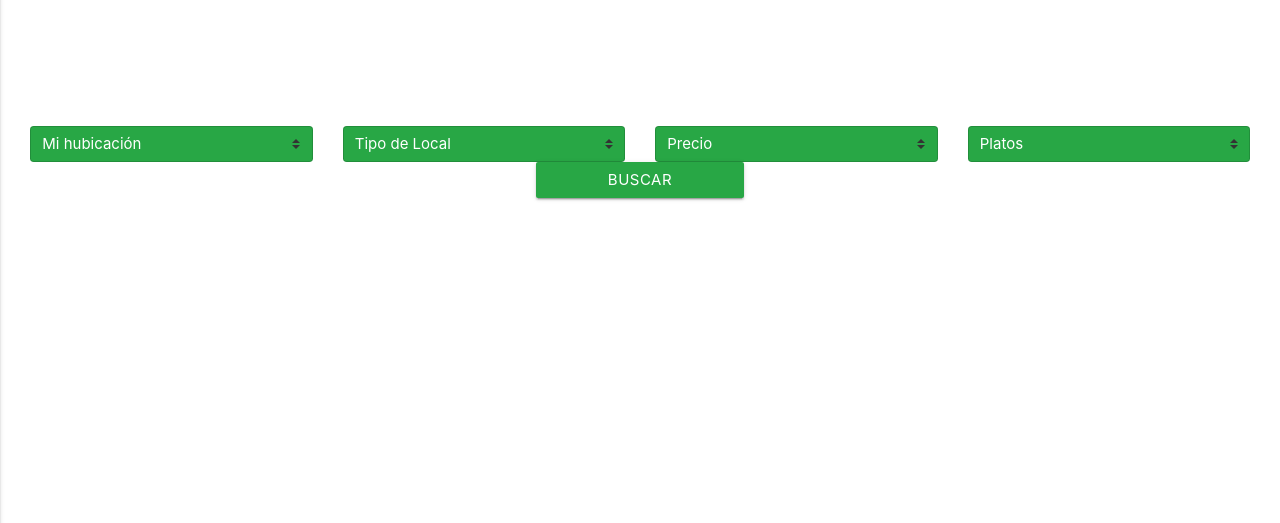
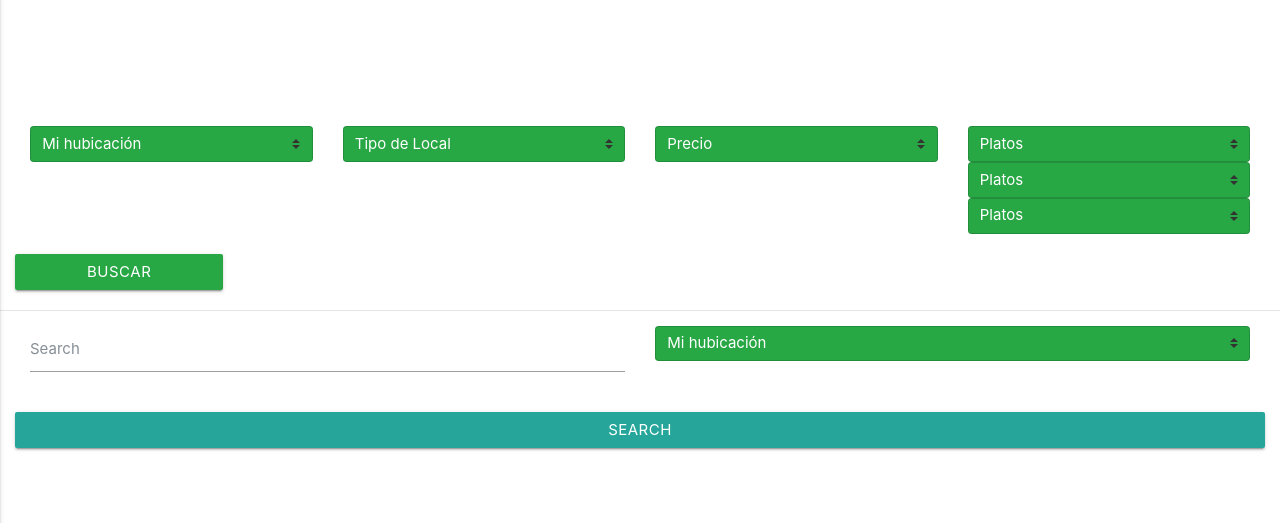
Before and after one commit to TheNewRol/BuscadorMenu, a plain HTML site: page index.html in a window 1280 px wide. Shown: the part 277-800 px from the top of the page. Drawn offline with nearby package versions, Linux system fonts and the light colour scheme.

Commit message:
index0509
index0509

```diff
--- a/css/index.css
+++ b/css/index.css
@@ -1,14 +1,26 @@
 div.container-fluid {
-    height=50%
+    height=50%;
 }
+
+div.camp2 {
+    right=50px;
+}
+
 h1 {
     text-align: center;
     width: 100%;
     margin:  15% 15%;
+}
+#mysearch{
+    height:30px;
+
 }
 
 @media (min-width: 992px) {
     h1 {
         margin:  10% 10%;
     }
+
 }
+
+<input type="camp2" value='camp2' style='right: 30px; width=25px; height:25px'>
--- a/index.html
+++ b/index.html
@@ -8,12 +8,17 @@
 
     <link href="https://fonts.googleapis.com/icon?family=Material+Icons" rel="stylesheet">
 
+
+
     <!-- Bootstrap CSS -->
     <link rel="stylesheet" href="https://maxcdn.bootstrapcdn.com/bootstrap/4.0.0-beta/css/bootstrap.min.css" integrity="sha384-/Y6pD6FV/Vv2HJnA6t+vslU6fwYXjCFtcEpHbNJ0lyAFsXTsjBbfaDjzALeQsN6M" crossorigin="anonymous">
 
 
-    <!--Import materialize.css-->
+    <!--Import materialize.css--->
+
     <link rel="stylesheet" href="https://cdnjs.cloudflare.com/ajax/libs/materialize/0.100.2/css/materialize.min.css">
+
+
     <link rel="stylesheet" href="css/index.css">
 </head>
 
@@ -27,11 +32,16 @@
                 <ul id="nav-mobile" class="right hide-on-med-and-down">
                     <li><a href="sass.html">Inicio</a></li>
                     <li><a href="badges.html">Acceso Restaurante</a></li>
+                     <li><a href="badges.html">Registrate</a></li>
                 </ul>
                 <ul class="side-nav" id="mobile-demo">
                     <li><a href="sass.html">Inicio</a></li>
                     <li><a href="badges.html">Acceso Restaurante</a></li>
+                     <li><a href="badges.html">Registrate</a></li>
                 </ul>
+
+
+
             </div>
         </nav>
     </header>
@@ -39,11 +49,12 @@
         <div class="row">
             <h1>Menu Diario</h1>
         </div>
-        <div class="row justify-content-center">
+        <div class="row">
+
 
             <div class="col-sm-3">
-                <select class="col-sm-2 custom-select bg-success text-white" title="Ubicación" data-style="btn-primary">
-                        <option value="Mi_Ubicacion" selected>Mi hubicación</option>
+                <select class="col-sm-2 custom-select bg-success text-white" name="ubicacion" data-style="btn-primary">
+                        <option value="ninguno" selected>Mi hubicación</option>
                         <option value="Sants">Sants</option>
                         <option value="Gracia">Gracia</option>
                         <option value="Eixample">Eixample</option>
@@ -51,8 +62,8 @@
             </div>
 
             <div class="col-sm-3">
-                <select class="col-sm-2 custom-select bg-success text-white" title="Ubicación" data-style="btn-primary">
-                        <option value="Mi_Ubicacion" selected>Tipo de Local</option>
+                <select class="col-sm-2 custom-select bg-success text-white" name="tipo" data-style="btn-primary">
+                        <option value="ninguno" selected>Tipo de Local</option>
                         <option value="Bar_de_Copas">Bar de Copas</option>
                         <option value="Bar_de_Tapas">Bar de Tapas</option>
                         <option value="Restaurante">Restaurante</option>
@@ -61,22 +72,44 @@
                     </select>
             </div>
 
+
             <div class="col-sm-3">
-                <select class="col-sm-2 custom-select bg-success text-white" title="Ubicación" data-style="btn-primary">
-                        <option value="Mi_Ubicacion" selected>Precio</option>
+                <select name="precio" class="col-sm-2 custom-select bg-success text-white" data-style="btn-primary">
+                        <option value="ninguno" selected>Precio</option>
                         <option value="Economico">Economico</option>
                         <option value="Razonable">Razonable</option>
                         <option value="Caro">Caro</option>
                     </select>
             </div>
 
-             <div class="col-sm-3">
-                <select class="col-sm-2 custom-select bg-success text-white" title="Ubicación" data-style="btn-primary">
-                        <option value="Mi_Ubicacion" selected>Platos</option>
-                        <option value="Economico">Pasta</option>
-                        <option value="Razonable">Pizza</option>
-                        <option value="Caro">Paella</option>
+            <div class="col-sm-3">
+
+                <div class="row">
+
+                    <select class="col-12 custom-select bg-success text-white" name="platos1" data-style="btn-primary">
+                        <option value="ninguno" selected>Platos</option>
+                        <option value="pasta">Pasta</option>
+                        <option value="pizza">Pizza</option>
+                        <option value="paella">Paella</option>
                     </select>
+
+
+                    <select class="col-12 custom-select bg-success text-white" name="platos2" data-style="btn-primary">
+                        <option value="ninguno" selected>Platos</option>
+                        <option value="pasta">Pasta</option>
+                        <option value="pizza">Pizza</option>
+                        <option value="paella">Paella</option>
+                    </select>
+
+                    <select class="col-12 custom-select bg-success text-white" name="platos3" data-style="btn-primary">
+                        <option value="ninguno" selected>Platos</option>
+                        <option value="pasta">Pasta</option>
+                        <option value="pizza">Pizza</option>
+                        <option value="paella">Paella</option>
+                    </select>
+
+                </div>
+
             </div>
 
             <input class="col-sm-2 btn bg-success text-white" type="submit" value="buscar">
@@ -84,11 +117,41 @@
         </div>
     </div>
 
+    <hr>
+
+    <div class="container-fluid">
+        <div class="row">
+
+            <div class="col-sm-6">
+
+                <div class="form-group">
+                        <input class="form-control mr-sm-2" type="text" placeholder="Search">
+
+                </div>
+
+            </div>
+
+
+
+            <div class="col-sm-6">
+                <select class="col-sm-2 custom-select bg-success text-white" name="ubicacion" data-style="btn-primary">
+                        <option value="ninguno" selected>Mi hubicación</option>
+                        <option value="Sants">Sants</option>
+                        <option value="Gracia">Gracia</option>
+                        <option value="Eixample">Eixample</option>
+                    </select>
+            </div>
+
+        </div>
+        <button class="col-sm-12 btn btn-outline-success my-2 my-sm-0" type="submit">Search</button>
+
+    </div>
+
 
 
     <!-- Optional JavaScript -->
     <!-- jQuery first, then Popper.js, then Bootstrap JS -->
-     <script type="text/javascript" src="https://code.jquery.com/jquery-2.1.1.min.js"></script>
+    <script type="text/javascript" src="https://code.jquery.com/jquery-2.1.1.min.js"></script>
 
     <script src="https://cdnjs.cloudflare.com/ajax/libs/popper.js/1.11.0/umd/popper.min.js" integrity="sha384-b/U6ypiBEHpOf/4+1nzFpr53nxSS+GLCkfwBdFNTxtclqqenISfwAzpKaMNFNmj4" crossorigin="anonymous"></script>
 
```
